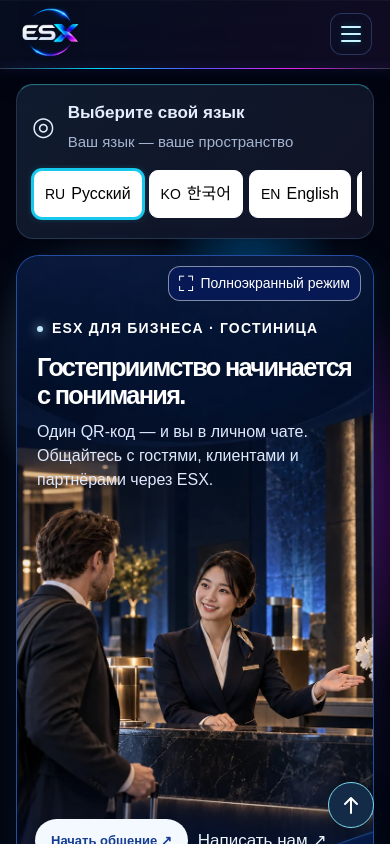
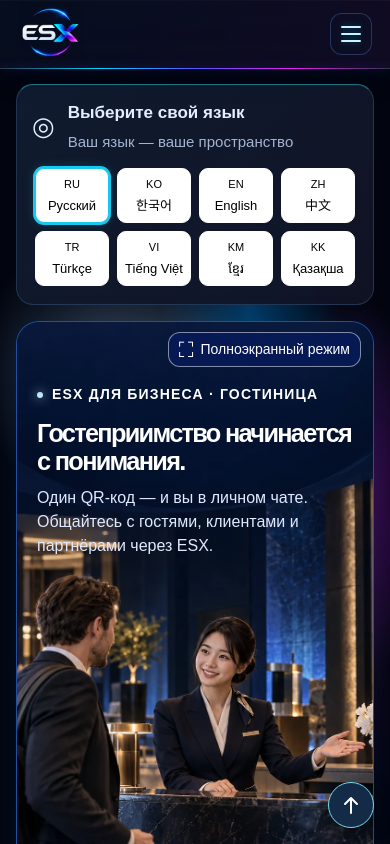
Before and after one commit to evgeniy210688-a11y/esx, a Next.js app: page / in a window 390 px wide. Shown: the top 844 px of the page. Built offline with nearby package versions, Linux system fonts and the light colour scheme.

Commit message:
Arrange mobile language buttons in two rows of four

```diff
--- a/app/design/design.css
+++ b/app/design/design.css
@@ -721,3 +721,29 @@
   border-color: #fff;
   box-shadow: inset 0 2px 2px #fff, inset 0 -1px 1px #ffffff70, 0 5px 20px #071b4c45;
 }
+
+@media (max-width: 760px) {
+  .esx-site .language-row {
+    display: grid;
+    grid-template-columns: repeat(4, minmax(0, 1fr));
+    gap: 8px;
+    overflow: visible;
+    margin: 0;
+    padding: 3px;
+    width: 100%;
+  }
+  .esx-site .language-row button {
+    min-width: 0;
+    width: 100%;
+    min-height: 52px;
+    padding: 7px 3px;
+    font-size: 13px;
+    display: flex;
+    flex-direction: column;
+    align-items: center;
+    justify-content: center;
+    gap: 3px;
+    white-space: nowrap;
+  }
+  .esx-site .language-row button span { margin: 0; font-size: 11px; }
+}
```
